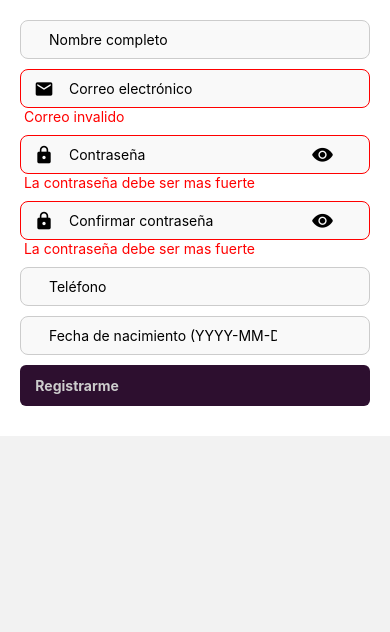
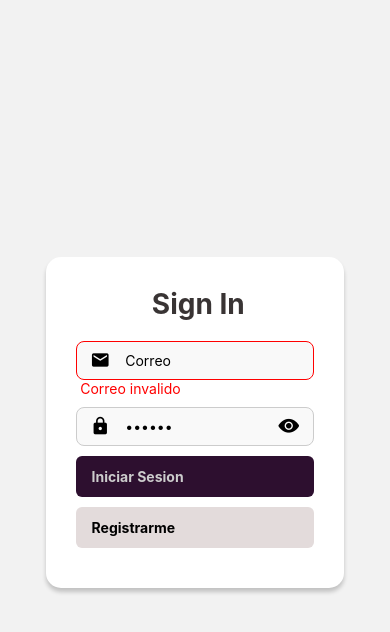
Before and after one commit to mjsalinas/ProyectoClase212, a React Native app in the folder MyBeautyApp/: screen /Profile in a window 390 px wide. Shown: the top 632 px of the page. Built offline with nearby package versions, Linux system fonts and the light colour scheme.

Commit message:
trabajo en clase 2.0

```diff
--- a/MyBeautyApp/src/screens/LoginScreen.tsx
+++ b/MyBeautyApp/src/screens/LoginScreen.tsx
@@ -1,76 +1,77 @@
-import { View, StyleSheet, ScrollView } from "react-native";
+import { useState } from "react";
+import { View, Text,StyleSheet, Alert } from "react-native";
 import CustomInput from "../components/CustomInput";
 import CustomButton from "../components/CustomButton";
-import { useState } from "react";
 
-export default function Registro({ navigation }: any) {
-  const [usuario, setUsuario] = useState({
-    nombreCompleto: "",
-    correo: "",
-    contrasena: "",
-    confirmarContrasena: "",
-    telefono: "",
-    fechaNacimiento: "",
-  });
+export default function LoginScreen({navigation} : any) {
+  const [email, setEmail] = useState('');
 
-  const handleRegister = () => {
-    console.log("Datos del usuario:", usuario);
-  };
+  const handleLogin = () => {
+    try {
+        navigation.navigate('Tabs');
+    } catch (error) {
+        console.log(error);
+    }
+  }
+  return (
+    <View style={styles.container}>
+      <View style={styles.card}>
+        <Text style={styles.title}> Sign In</Text>
+        <CustomInput
+          value={email}
+          type='email'
+          placeholder={'Correo'}
+          onChange={setEmail}
+        />
+        <CustomInput
+          value={'123456'}
+          type='password'
+          placeholder={'Correo'}
+          onChange={()=>{}}
+        />
+        <CustomButton title={'Iniciar Sesion'}
+        onPress={handleLogin}>
 
-  return (
-    <ScrollView contentContainerStyle={styles.container}>
-      <CustomInput
-        value={usuario.nombreCompleto}
-        placeholder="Nombre completo"
-        onChange={(text) => setUsuario({ ...usuario, nombreCompleto: text })}
-        required
-      />
 
-      <CustomInput
-        value={usuario.correo}
-        placeholder="Correo electrónico"
-        onChange={(text) => setUsuario({ ...usuario, correo: text })}
-        type="email"
-        required
-      />
+        </CustomButton>
+        <CustomButton
+          title={'Registrarme'}
+          variant='secondary'
+          onPress={() => navigation.navigate('Registro')}
+        />
 
-      <CustomInput
-        value={usuario.contrasena}
-        placeholder="Contraseña"
-        onChange={(text) => setUsuario({ ...usuario, contrasena: text })}
-        type="password"
-        required
-      />
-
-      <CustomInput
-        value={usuario.confirmarContrasena}
-        placeholder="Confirmar contraseña"
-        onChange={(text) => setUsuario({ ...usuario, confirmarContrasena: text })}
-        type="password"
-        required
-      />
-
-      <CustomInput
-        value={usuario.telefono}
-        placeholder="Teléfono"
-        onChange={(text) => setUsuario({ ...usuario, telefono: text })}
-        type="number"
-      />
-
-      <CustomInput
-        value={usuario.fechaNacimiento}
-        placeholder="Fecha de nacimiento (YYYY-MM-DD)"
-        onChange={(text) => setUsuario({ ...usuario, fechaNacimiento: text })}
-      />
-
-      <CustomButton title="Registrarme" onPress={handleRegister} />
-    </ScrollView>
+      </View>
+    </View>
   );
 }
 
 const styles = StyleSheet.create({
   container: {
+    //habilita uso de flexbox para distribucion de espacio
+    flex: 1,
+    //distribucion en eje horizontal
+    alignItems: 'center',
+    //alineacion en eje vertical
+    justifyContent: 'center',
     padding: 20,
-    backgroundColor: "#fff",
   },
+  card: {
+   backgroundColor: '#FFFFFF',
+    borderRadius: 15,
+    padding: 30,
+    width: '85%',
+    shadowColor: '#000',
+    shadowOffset: { width: 0, height: 4 },
+    shadowOpacity: 0.2,
+    shadowRadius: 4,
+    elevation: 6,
+    justifyContent: 'space-between'
+  },
+  title: {
+    fontWeight: 'bold',
+    fontSize: 28,
+    textAlign: 'center',
+    marginBottom: 20,
+    color: '#393434ff',
+  }
 });
--- a/MyBeautyApp/src/screens/RegistryScreen.tsx
+++ b/MyBeautyApp/src/screens/RegistryScreen.tsx
@@ -1,24 +1,111 @@
-import { View } from "react-native";
+import { View, StyleSheet, ScrollView, Text } from "react-native";
 import CustomInput from "../components/CustomInput";
+import CustomButton from "../components/CustomButton";
 import { useState } from "react";
 
+export default function Registro({ navigation }: any) {
+  const [usuario, setUsuario] = useState({
+    nombreCompleto: "",
+    correo: "",
+    contrasena: "",
+    confirmarContrasena: "",
+    telefono: "",
+    fechaNacimiento: "",
+  });
 
-export default function Registro(){
+  const handleRegister = () => {
+    console.log("Datos del usuario:", usuario);
+    navigation.navigate("Login");
+  };
 
-    const [usuario,SetUsuario] = useState({
-        Nombre: '',
-        correo: '',
-        password: '',
-        telefono: '',
-        fechaDeNacimiento: ''})
-    return(
-        <View>
-            <CustomInput
-            value={usuario.Nombre}
-            placeholder={"Ingresa tu nombre completo"}
-            onChange={(text)=>SetUsuario({...usuario, Nombre: text})}
-            />
+  return (
+    <ScrollView contentContainerStyle={styles.container}>
+      <View style={styles.card}>
+        <Text style={styles.title}>Registro</Text>
 
-        </View>
-    )
+        <CustomInput
+          value={usuario.nombreCompleto}
+          placeholder="Nombre completo"
+          onChange={(text) => setUsuario({ ...usuario, nombreCompleto: text })}
+          required
+        />
+
+        <CustomInput
+          value={usuario.correo}
+          placeholder="Correo electrónico"
+          onChange={(text) => setUsuario({ ...usuario, correo: text })}
+          type="email"
+          required
+        />
+
+        <CustomInput
+          value={usuario.contrasena}
+          placeholder="Contraseña"
+          onChange={(text) => setUsuario({ ...usuario, contrasena: text })}
+          type="password"
+          required
+        />
+
+        <CustomInput
+          value={usuario.confirmarContrasena}
+          placeholder="Confirmar contraseña"
+          onChange={(text) =>
+            setUsuario({ ...usuario, confirmarContrasena: text })
+          }
+          type="password"
+          required
+        />
+
+        <CustomInput
+          value={usuario.telefono}
+          placeholder="Teléfono"
+          onChange={(text) => setUsuario({ ...usuario, telefono: text })}
+          type="number"
+        />
+
+        <CustomInput
+          value={usuario.fechaNacimiento}
+          placeholder="Fecha de nacimiento (YYYY-MM-DD)"
+          onChange={(text) =>
+            setUsuario({ ...usuario, fechaNacimiento: text })
+          }
+        />
+
+        <CustomButton title="Registrarme" onPress={handleRegister} />
+        <CustomButton
+          title="Ya tengo una cuenta"
+          variant="secondary"
+          onPress={() => navigation.navigate("Login")}
+        />
+      </View>
+    </ScrollView>
+  );
 }
+
+const styles = StyleSheet.create({
+  container: {
+    flexGrow: 1,
+    justifyContent: "center",
+    alignItems: "center",
+    padding: 20,
+    backgroundColor: "#f2f2f2",
+  },
+  card: {
+    backgroundColor: "#FFFFFF",
+    borderRadius: 15,
+    padding: 30,
+    width: "85%",
+    shadowColor: "#000",
+    shadowOffset: { width: 0, height: 4 },
+    shadowOpacity: 0.2,
+    shadowRadius: 4,
+    elevation: 6,
+  },
+  title: {
+    fontWeight: "bold",
+    fontSize: 26,
+    textAlign: "center",
+    marginBottom: 20,
+    color: "#393434ff",
+  },
+});
```
